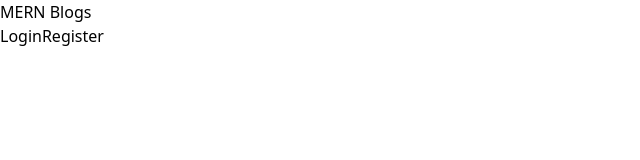
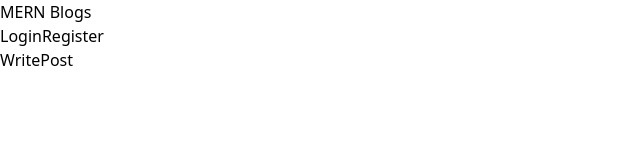
Before and after one commit to sz-adam/Blog-fullsctack-, a React (Vite) app in the folder frontend/: page /write in a window 1280 px wide. Shown: the top 160 px of the page, without its empty margins (0-640 px from the left). Built offline with nearby package versions, Linux system fonts and the light colour scheme.

Commit message:
add post write pages

```diff
--- a/frontend/src/App.jsx
+++ b/frontend/src/App.jsx
@@ -7,6 +7,7 @@ import { UserContext } from './context/userContext';
 import { useEffect, useState } from "react";
 import { lookInSession } from "./common/session";
 import PostDetails from "./pages/PostDetails";
+import WritePost from "./pages/WritePost";
 
 function App() {
   const [user, setUser] = useState(UserContext)
@@ -27,6 +28,7 @@ function App() {
         <Route path="/" element={<Home/>}/>
           <Route path="/login" element={<Login />} />
           <Route path="/register" element={<Register />} />
+          <Route path="/write" element={<WritePost />} />
           <Route path="/post/:postId" element= {<PostDetails />}/>
         </Routes>
       </Router>
--- a/frontend/src/components/Navbar.jsx
+++ b/frontend/src/components/Navbar.jsx
@@ -18,7 +18,8 @@ function Navbar() {
         </Link>
       </div>
       {access_token ? (
-        <div>
+        <div className="flex items-center">
+          <Link to="/write" className="mr-10 hover:text-slate-500"> Write </Link>
           <UserNavigationMenu />
         </div>
       ) : (
--- /dev/null
+++ b/frontend/src/pages/WritePost.jsx
@@ -0,0 +1,9 @@
+import React from 'react'
+
+function WritePost() {
+  return (
+    <div>WritePost</div>
+  )
+}
+
+export default WritePost
```
